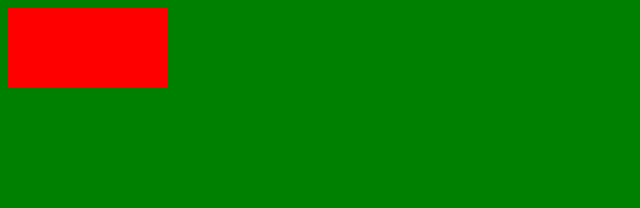
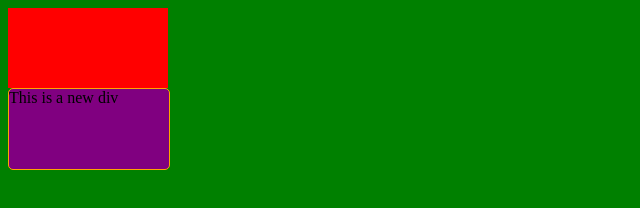
Before and after one commit to azoladyantyi/hackathon-skills, a plain HTML site: page index.html in a window 1280 px wide. Shown: the whole page, without its empty margins (0-640 px from the left). Drawn offline with Linux system fonts and the light colour scheme.

Commit message:
added new div

```diff
--- a/index.html
+++ b/index.html
@@ -13,6 +13,12 @@
     <div class="theMessage">
 
     </div>
+
+    <div class="messageTwo">
+        This is a new div
+    </div>
+
+
 </body>
 
 </html>
--- a/main.css
+++ b/main.css
@@ -7,3 +7,11 @@ body {
     width: 10em;
     background-color: red;
 }
+
+.messageTwo {
+    height: 5em;
+    width: 10em;
+    background-color: purple;
+    border: 1px solid orange;
+    border-radius: 5px;
+}
```
